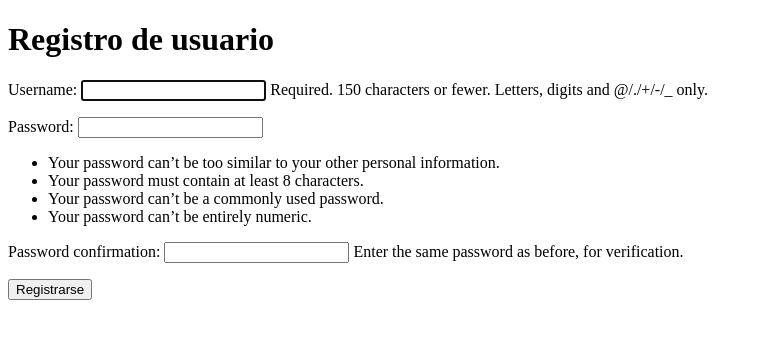
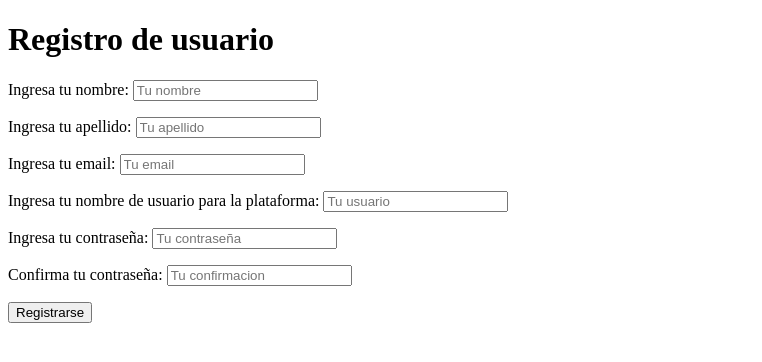
Before and after one commit to JarenML/project-manager-tool, a Django app: page /registro/ in a window 1280 px wide. Shown: the top 362 px of the page, without its empty margins (0-762 px from the left). Run offline with Django 5.2, Linux system fonts and the light colour scheme.

Commit message:
Customizando el formulario y renombrando a UserRegister

```diff
--- /dev/null
+++ b/app1/forms.py
@@ -0,0 +1,21 @@
+from django import forms
+from django.contrib.auth.models import User
+from django.contrib.auth.forms import UserCreationForm
+
+
+class UserRegister(forms.Form):
+    first_name = forms.CharField(label='Ingresa tu nombre',
+                                 widget=forms.TextInput(attrs={'placeholder': 'Tu nombre'}))
+
+    last_name = forms.CharField(label='Ingresa tu apellido',
+                                widget=forms.TextInput(attrs={'placeholder': 'Tu apellido'}))
+
+    email = forms.EmailField(label='Ingresa tu email',
+                             widget=forms.EmailInput(attrs={'placeholder': 'Tu email'}))
+    username = forms.CharField(label='Ingresa tu nombre de usuario para la plataforma',
+                               widget=forms.TextInput(attrs={'placeholder': 'Tu usuario'}))
+
+    password1 = forms.CharField(label='Ingresa tu contraseña',
+                                widget=forms.PasswordInput(attrs={'placeholder': 'Tu contraseña'}))
+    password2 = forms.CharField(label='Confirma tu contraseña',
+                                widget=forms.PasswordInput(attrs={'placeholder': 'Tu confirmacion'}))
--- a/app1/views.py
+++ b/app1/views.py
@@ -2,28 +2,36 @@ from django.shortcuts import render, redirect
 from django.contrib.auth.forms import UserCreationForm
 from django.contrib.auth import authenticate, login
 from django.contrib.auth.decorators import login_required
-from django.contrib.messages import success
+from django.contrib import messages
 from django.http import HttpResponse
-
+from .forms import UserRegister
+from django.contrib.auth.models import User
 
 # Create your views here.
 def registrar_usuario(request):
     if request.method == "GET":
-        form = UserCreationForm()
+        form = UserRegister()
         return render(request, 'app1/login.html', {'form': form})
     else:
-        form = UserCreationForm(request.POST)
+        form = UserRegister(request.POST)
         if form.is_valid():
-            form.save()
             username_cleaned = form.cleaned_data["username"]
-            password_cleaned = form.cleaned_data["password1"]
-            user = authenticate(username=username_cleaned, password=password_cleaned)
-            if user is not None:
-                login(request, user)
-                return redirect('private_home')
+            password1_cleaned = form.cleaned_data["password1"]
+            password2_cleaned = form.cleaned_data["password2"]
 
-        success(request, "Vuelve a intentarlo!")
+            if password1_cleaned != password2_cleaned:
+                messages.success(request, "Las contraseñas no coinciden")
+                return redirect('registrar_usuario')
+
+            user = User.objects.create_user(username=username_cleaned, password=password1_cleaned)
+            user.save()
+            login(request, user)
+            return redirect('private_home')
+
         return render(request, 'app1/login.html', {'form': form})
+
+
+
 
 
 def private_home(request):
--- a/templates/app1/login.html
+++ b/templates/app1/login.html
@@ -2,6 +2,7 @@
 
 {% block content %}
     <h1>Registro de usuario</h1>
+
     <form method="POST">
         {% csrf_token %}
         {{ form.as_p }}
--- a/templates/layout/base.html
+++ b/templates/layout/base.html
@@ -5,6 +5,13 @@
     <title>Title</title>
 </head>
 <body>
+{% if messages %}
+<ul class="messages">
+    {% for message in messages %}
+    <li {% if message.tags %} class="{{ message.tags }}"{% endif %}>{{ message }}</li>
+    {% endfor %}
+</ul>
+{% endif %}
 
   <main>
     {% block content %}
```
